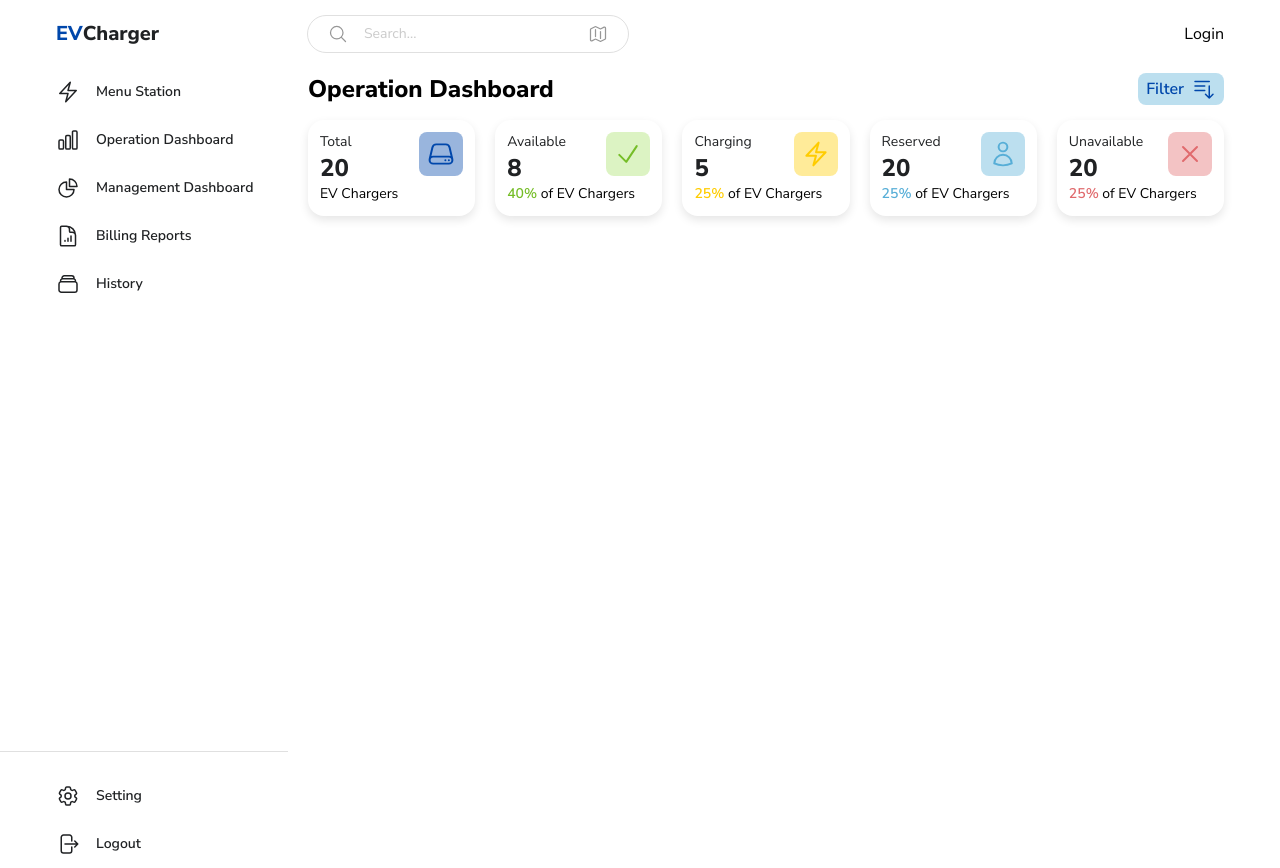
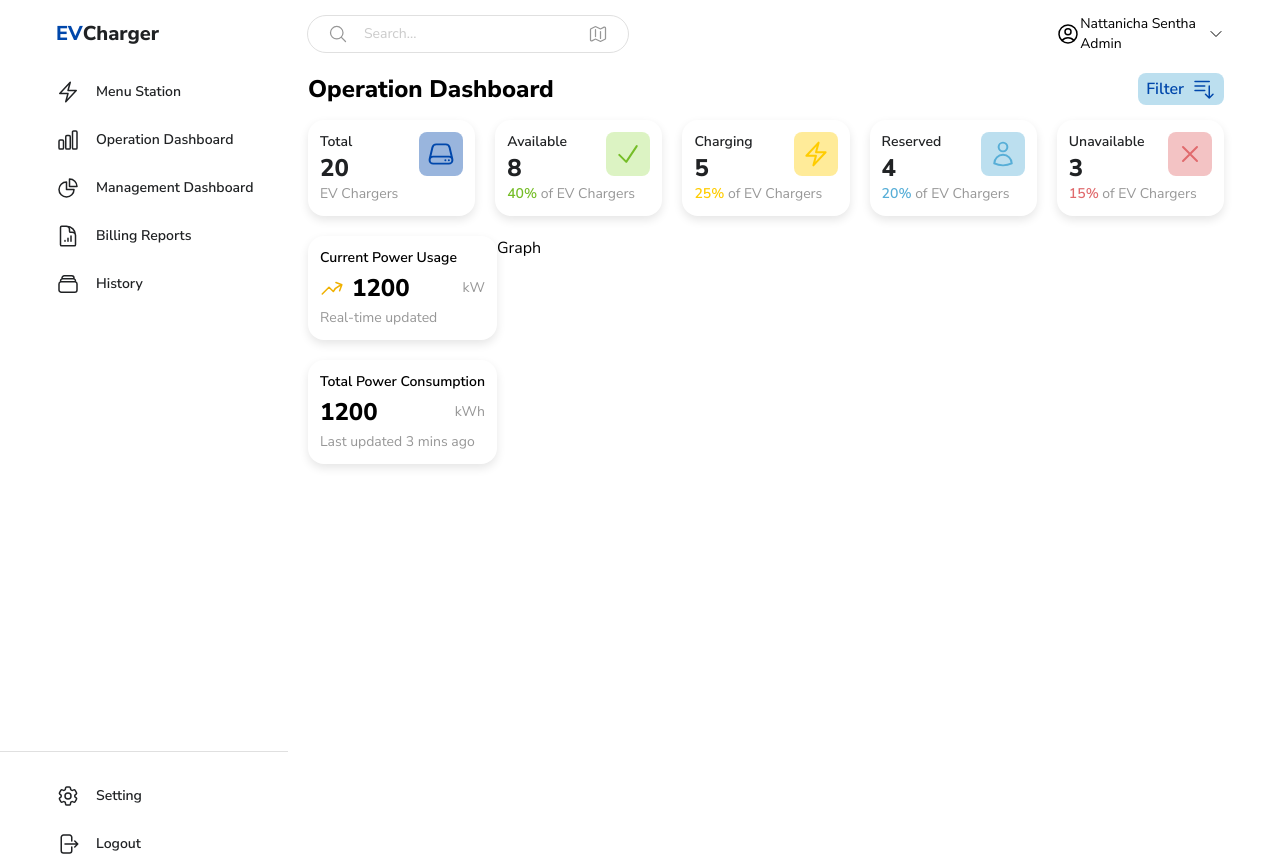
Before and after one commit to NattanichaSent/EV-Charger, a React (Vite) app: page / in a window 1280 px wide. Built offline with nearby package versions, Linux system fonts and the light colour scheme.

Commit message:
Add PowerMeter

```diff
--- a/index.html
+++ b/index.html
@@ -4,7 +4,7 @@
     <meta charset="UTF-8" />
     <link rel="icon" type="image/svg+xml" href="/vite.svg" />
     <meta name="viewport" content="width=device-width, initial-scale=1.0" />
-    <title>Vite + React</title>
+    <title>EV Charger</title>
     <link href="https://fonts.googleapis.com/css2?family=Nunito+Sans&display=swap" rel="stylesheet">
     <link href="https://fonts.googleapis.com/css2?family=Nunito+Sans:wght@400;600;800&display=swap" rel="stylesheet">
 
--- /dev/null
+++ b/src/component/PowerMeter.jsx
@@ -0,0 +1,26 @@
+import { ArrowTrendingUpIcon } from '@heroicons/react/24/outline'
+
+function PowerMeter({
+    power = 750,
+    unit = "kW",
+    label = "Current Power Usage",
+    description = "Real-time updated",
+    icon: Icon = null, // ตั้งค่า default เป็น null (ถ้าไม่ส่ง icon จะไม่แสดง)
+    iconColor = "text-blue-500" // ตั้งสีเริ่มต้นเป็นสีน้ำเงิน
+}) {
+    return (
+        <div className='flex flex-col p-3 rounded-2xl shadow-[0px_4px_10px_rgba(0,0,0,0.10)] text-start w-auto text-sm space-y-1'>
+            <p className='font-semibold'>{label}</p>
+            <div className='flex w-full justify-between'>
+                <div className='flex items-center'>
+                    {Icon && <Icon className={`h-6 w-6 mr-2 ${iconColor}`} />} {/* เปลี่ยนสี Icon */}
+                    <p className='text-2xl font-bold'>{power}</p>
+                </div>
+                <p className='flex items-center text-icon'>{unit}</p>
+            </div>
+            <p className='text-icon'>{description}</p>
+        </div>
+    )
+}
+
+export default PowerMeter
--- /dev/null
+++ b/src/component/ProfileNavbar.jsx
@@ -0,0 +1,18 @@
+import React from 'react'
+import { ChevronDownIcon, UserCircleIcon } from '@heroicons/react/24/outline'
+
+function ProfileNavbar() {
+    return (
+        <div className='flex items-center'>
+            <UserCircleIcon className='h-6 w-6' />
+            <div className='text-sm text-start'>
+                <p>Nattanicha Sentha</p>
+                <p>Admin</p>
+
+            </div>
+            <ChevronDownIcon className='h-4 w-4 ml-3' />
+        </div>
+    )
+}
+
+export default ProfileNavbar
--- a/src/component/SearchButton.jsx
+++ b/src/component/SearchButton.jsx
@@ -12,7 +12,7 @@ function SearchButton() {
                 className="px-4 py-2 outline-none w-60 text-icon text-sm flex items-center"
             />
             <button>
-                <MapIcon className='text-icon h-5 w-5 flex items-center' />
+                <MapIcon className='text-icon h-5 w-5 flex items-center cursor-pointer' />
             </button>
 
 
--- a/src/component/Status.jsx
+++ b/src/component/Status.jsx
@@ -10,7 +10,7 @@ import {
 
 function Status() {
     return (
-        <div className="flex  justify-between w-full h-fit space-x-[20px] lg:pr-14 lg:pl-[20px] lg:pt-[15px]">
+        <div className="flex  justify-between w-full h-fit space-x-[20px] ">
             <StatusBlock
                 title="Total"
                 count={20}
@@ -43,8 +43,8 @@ function Status() {
             />
             <StatusBlock
                 title="Reserved"
-                count={20}
-                percent={25}
+                count={4}
+                percent={20}
                 percentColor={"text-reservedIcon"}
                 description="of EV Chargers"
                 icon={UserIcon}
@@ -53,8 +53,8 @@ function Status() {
             />
             <StatusBlock
                 title="Unavailable"
-                count={20}
-                percent={25}
+                count={3}
+                percent={15}
                 percentColor={"text-xIcon"}
                 description="of EV Chargers"
                 icon={XMarkIcon}
--- a/src/component/StatusBlock.jsx
+++ b/src/component/StatusBlock.jsx
@@ -26,10 +26,10 @@ function StatusBlock({
     iconBgColor = "bg-gray-200",
 }) {
     return (
-        <div className=" flex flex-col p-3 rounded-2xl shadow-[0px_4px_10px_rgba(0,0,0,0.10)]  w-full">
+        <div className=" flex flex-col p-3 rounded-2xl shadow-[0px_4px_10px_rgba(0,0,0,0.10)] w-full">
             <div className="flex">
                 <div className="flex flex-col text-left justify-between  w-full text-primary">
-                    <p className="w-auto  text-sm">{title}</p>
+                    <p className="w-auto  text-sm font-semibold">{title}</p>
                     <p className="text-2xl font-bold">{count}</p>
                 </div>
 
@@ -39,7 +39,7 @@ function StatusBlock({
                     bgColor={iconBgColor}
                 />
             </div>
-            <p className=" text-left text-sm">
+            <p className=" text-left text-sm text-icon">
                 {percent !== null ? (
                     <span className={`font-semibold ${percentColor}`}>{percent}%</span>
                 ) : null}{" "}
--- a/src/component/TopBar.jsx
+++ b/src/component/TopBar.jsx
@@ -1,5 +1,6 @@
 import { Bars3Icon } from "@heroicons/react/24/outline";
 import SearchButton from "./SearchButton";
+import ProfileNavbar from "./ProfileNavbar";
 
 const TopBar = () => {
     return (
@@ -15,7 +16,7 @@ const TopBar = () => {
 
             <div className="hidden lg:flex   flex-1 justify-between items-center ">
                 <SearchButton />
-                <button>Login</button>
+                <ProfileNavbar />
             </div>
         </div>
     );
--- a/src/pages/Operation.jsx
+++ b/src/pages/Operation.jsx
@@ -1,9 +1,10 @@
-import React from "react";
-
 import FilterButton from "../component/FilterButton";
 import Status from "../component/Status";
 import TopBar from "../component/TopBar";
 import SideBar from "../component/SideBar";
+import PowerMeter from "../component/PowerMeter";
+import { ArrowTrendingUpIcon } from "@heroicons/react/24/outline";
+
 function Operation() {
     return (
         <div>
@@ -15,10 +16,32 @@ function Operation() {
                         <p className="font-bold text-2xl text-start">Operation Dashboard</p>
                         <FilterButton />
                     </div>
-                    <Status />
+                    <div className="lg:pr-14 lg:pl-[20px] lg:pt-[15px]">
+                        <Status />
+                        <div className="flex mt-[20px]">
+                            <div className="flex flex-col space-y-[20px] ">
+                                <PowerMeter
+                                    label="Current Power Usage"
+                                    icon={ArrowTrendingUpIcon}
+                                    iconColor="text-yellow-500"
+                                    power={1200}
+                                    unit="kW"
+                                    description="Real-time updated"
+                                />
+                                <PowerMeter
+                                    label="Total Power Consumption"
+                                    power={1200}
+                                    unit="kWh"
+                                    description="Last updated 3 mins ago"
+                                />
+                            </div>
+                            <div>
+                                Graph
+                            </div>
+                        </div>
+                    </div>
                 </div>
             </div>
-
         </div>
     );
 }
```
